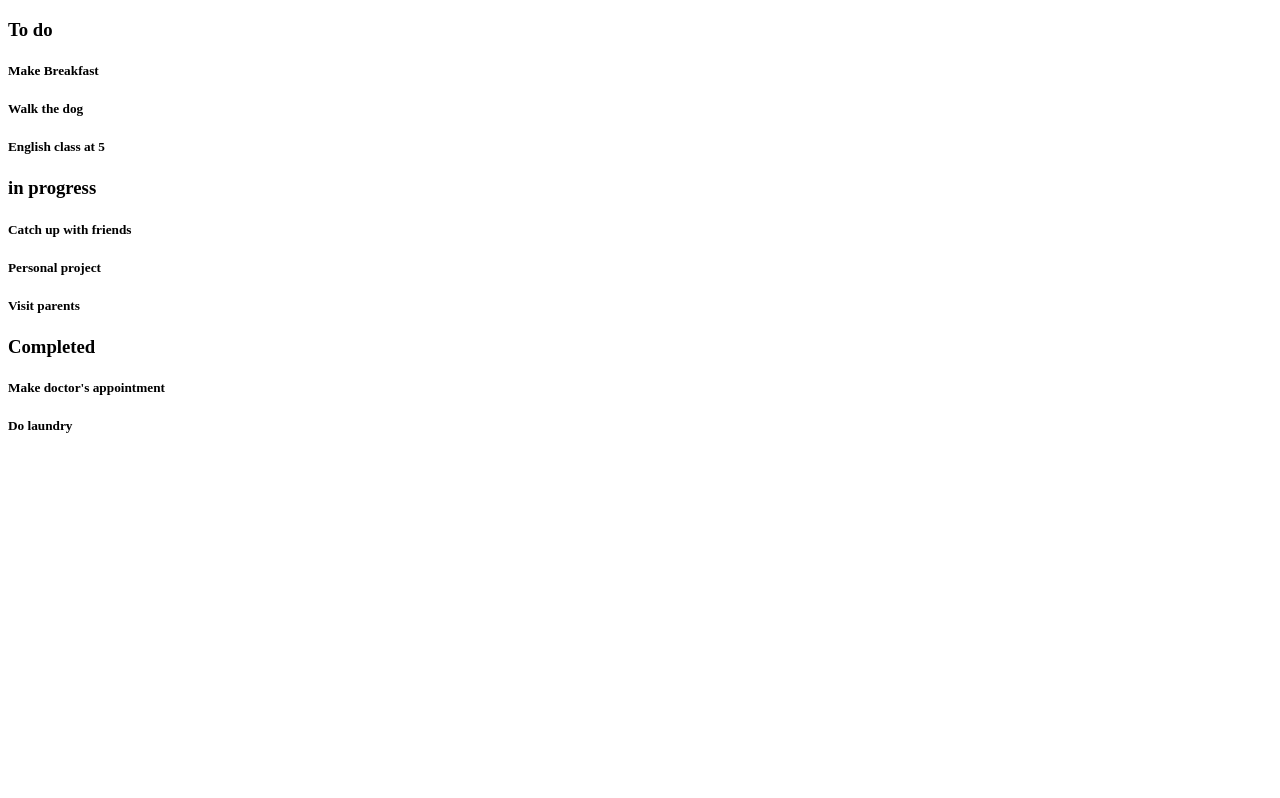
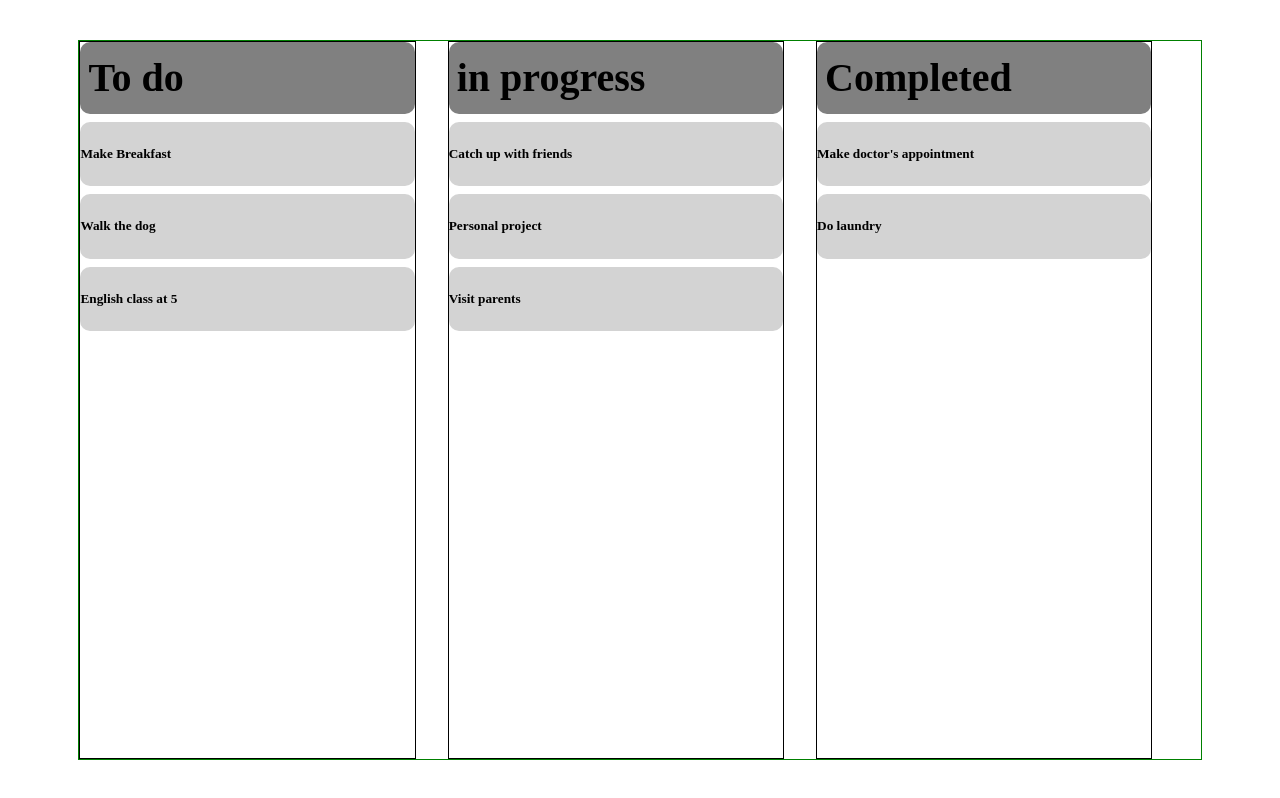
Before and after one commit to Parsa-Parishan/kanban-board, a React (Create React App) app: page / in a window 1280 px wide. Built offline with nearby package versions, Linux system fonts and the light colour scheme.

Commit message:
add first style

```diff
--- a/src/App.js
+++ b/src/App.js
@@ -6,13 +6,14 @@ function App() {
 
   return (
     <div className="App">
+      <main>
         {tasks.map((task) => {
           return (
             <div className="tasks">
-            <h3>{task.title}</h3>
+              <h2>{task.title}</h2>
               {task.tasks.map((section) => {
                 return (
-                <div className="taks">
+                  <div className="task">
                     <h5>{section.title}</h5>
                   </div>
                 );
@@ -20,6 +21,7 @@ function App() {
             </div>
           );
         })}
+      </main>
     </div>
   );
 }
--- a/src/index.js
+++ b/src/index.js
@@ -1,6 +1,7 @@
 import React from "react";
 import ReactDOM from "react-dom/client";
 import App from "./App";
+import "./styles/main.css";
 
 const root = ReactDOM.createRoot(document.getElementById("root"));
 root.render(<App />);
--- /dev/null
+++ b/src/styles/main.css
@@ -0,0 +1,162 @@
+*,
+*::before,
+*::after {
+  box-sizing: border-box;
+}
+
+/* Remove default margin */
+body,
+h1,
+h2,
+h3,
+h4,
+p,
+figure,
+blockquote,
+dl,
+dd {
+  margin: 0;
+}
+
+/* Remove list styles on ul, ol elements with a list role, which suggests default styling will be removed */
+ul,
+ol {
+  list-style: none;
+}
+
+/* Remove padding from ul, ol */
+ul,
+ol {
+  padding: 0;
+}
+
+/* Set core root defaults */
+html:focus-within {
+  scroll-behavior: smooth;
+}
+
+/* Set core body defaults */
+body {
+  min-height: 100vh;
+  text-rendering: optimizeSpeed;
+  line-height: 1.5;
+}
+
+/* A elements that don't have a class get default styles */
+a:not([class]) {
+  -webkit-text-decoration-skip: ink;
+          text-decoration-skip-ink: auto;
+}
+
+/* Make images easier to work with */
+img,
+picture {
+  max-width: 100%;
+  display: block;
+}
+
+/* Inherit fonts for inputs and buttons */
+input,
+button,
+textarea,
+select {
+  font: inherit;
+}
+
+/* Remove all animations, transitions and smooth scroll for people that prefer not to see them */
+@media (prefers-reduced-motion: reduce) {
+  html:focus-within {
+    scroll-behavior: auto;
+  }
+  *,
+  *::before,
+  *::after {
+    animation-duration: 0.01ms !important;
+    animation-iteration-count: 1 !important;
+    transition-duration: 0.01ms !important;
+    scroll-behavior: auto !important;
+  }
+}
+/* FONT SIZE */
+h1 {
+  font-size: 3rem;
+}
+
+h2 {
+  font-size: 2rem;
+}
+
+h3 {
+  font-size: 1.25rem;
+}
+
+h4 {
+  font-size: 0.875rem;
+}
+
+@media screen and (min-width: 800px) {
+  h1 {
+    font-size: 4rem;
+  }
+  h2 {
+    font-size: 2.5rem;
+  }
+  h3 {
+    font-size: 1.75rem;
+  }
+  h4 {
+    font-size: 1rem;
+  }
+  body {
+    font-size: 1rem;
+  }
+  h1,
+  h2,
+  h3,
+  h4 {
+    line-height: 1;
+  }
+}
+.App {
+  display: grid;
+  place-items: center;
+  width: 100vw;
+  height: 100vh;
+  padding: 1rem;
+}
+.App main {
+  display: grid;
+  place-items: center;
+  gap: 2rem;
+  border: 1px solid green;
+  width: 90%;
+  height: 90vh;
+}
+@media (min-width: 768px) {
+  .App main {
+    display: flex;
+    flex-direction: row;
+    align-items: initial;
+  }
+}
+.App main .tasks {
+  border: 1px solid;
+  display: flex;
+  flex-direction: column;
+  width: 90%;
+  gap: 0.5rem;
+}
+@media (min-width: 768px) {
+  .App main .tasks {
+    width: 30%;
+  }
+}
+.App main .tasks h2 {
+  background: gray;
+  border-radius: 10px;
+  padding: 1rem 0.5rem;
+}
+.App main .tasks .task {
+  background-color: lightgray;
+  border-radius: 10px;
+}/*# sourceMappingURL=main.css.map */
--- /dev/null
+++ b/src/styles/sass/components/_main.scss
@@ -0,0 +1,39 @@
+.App {
+  display: grid;
+  place-items: center;
+  width: 100vw;
+  height: 100vh;
+  padding: 1rem;
+  main {
+    display: grid;
+    @media (min-width: 768px) {
+      display: flex;
+      flex-direction: row;
+      align-items: initial;
+    }
+    place-items: center;
+    gap: 2rem;
+    border: 1px solid green;
+    width: 90%;
+    height: 90vh;
+    .tasks {
+      border: 1px solid;
+      display: flex;
+      flex-direction: column;
+      width: 90%;
+      @media (min-width: 768px) {
+        width: 30%;
+      }
+      gap: 0.5rem;
+      h2 {
+        background: gray;
+        border-radius: 10px;
+        padding: 1rem 0.5rem;
+      }
+      .task {
+        background-color: lightgray;
+        border-radius: 10px;
+      }
+    }
+  }
+}
--- /dev/null
+++ b/src/styles/sass/components/_reset.scss
@@ -0,0 +1,117 @@
+*,
+*::before,
+*::after {
+  box-sizing: border-box;
+}
+
+/* Remove default margin */
+body,
+h1,
+h2,
+h3,
+h4,
+p,
+figure,
+blockquote,
+dl,
+dd {
+  margin: 0;
+}
+
+/* Remove list styles on ul, ol elements with a list role, which suggests default styling will be removed */
+ul,
+ol {
+  list-style: none;
+}
+
+/* Remove padding from ul, ol */
+ul,
+ol {
+  padding: 0;
+}
+
+/* Set core root defaults */
+html:focus-within {
+  scroll-behavior: smooth;
+}
+
+/* Set core body defaults */
+body {
+  min-height: 100vh;
+  text-rendering: optimizeSpeed;
+  line-height: 1.5;
+}
+
+/* A elements that don't have a class get default styles */
+a:not([class]) {
+  text-decoration-skip-ink: auto;
+}
+
+/* Make images easier to work with */
+img,
+picture {
+  max-width: 100%;
+  display: block;
+}
+
+/* Inherit fonts for inputs and buttons */
+input,
+button,
+textarea,
+select {
+  font: inherit;
+}
+
+/* Remove all animations, transitions and smooth scroll for people that prefer not to see them */
+@media (prefers-reduced-motion: reduce) {
+  html:focus-within {
+    scroll-behavior: auto;
+  }
+
+  *,
+  *::before,
+  *::after {
+    animation-duration: 0.01ms !important;
+    animation-iteration-count: 1 !important;
+    transition-duration: 0.01ms !important;
+    scroll-behavior: auto !important;
+  }
+}
+
+/* FONT SIZE */
+h1 {
+  font-size: 3rem;
+}
+h2 {
+  font-size: 2rem;
+}
+h3 {
+  font-size: 1.25rem;
+}
+h4 {
+  font-size: 0.875rem;
+}
+
+@media screen and (min-width: 800px) {
+  h1 {
+    font-size: 4rem;
+  }
+  h2 {
+    font-size: 2.5rem;
+  }
+  h3 {
+    font-size: 1.75rem;
+  }
+  h4 {
+    font-size: 1rem;
+  }
+  body {
+    font-size: 1rem;
+  }
+  h1,
+  h2,
+  h3,
+  h4 {
+    line-height: 1;
+  }
+}
--- /dev/null
+++ b/src/styles/sass/main.scss
@@ -0,0 +1,2 @@
+@import "./components/reset";
+@import "./components/main";
```
Also changed, not shown: 1 other file (tests, documents, lock files or other folders). Lines whose indentation alone changed are shown as unchanged.
